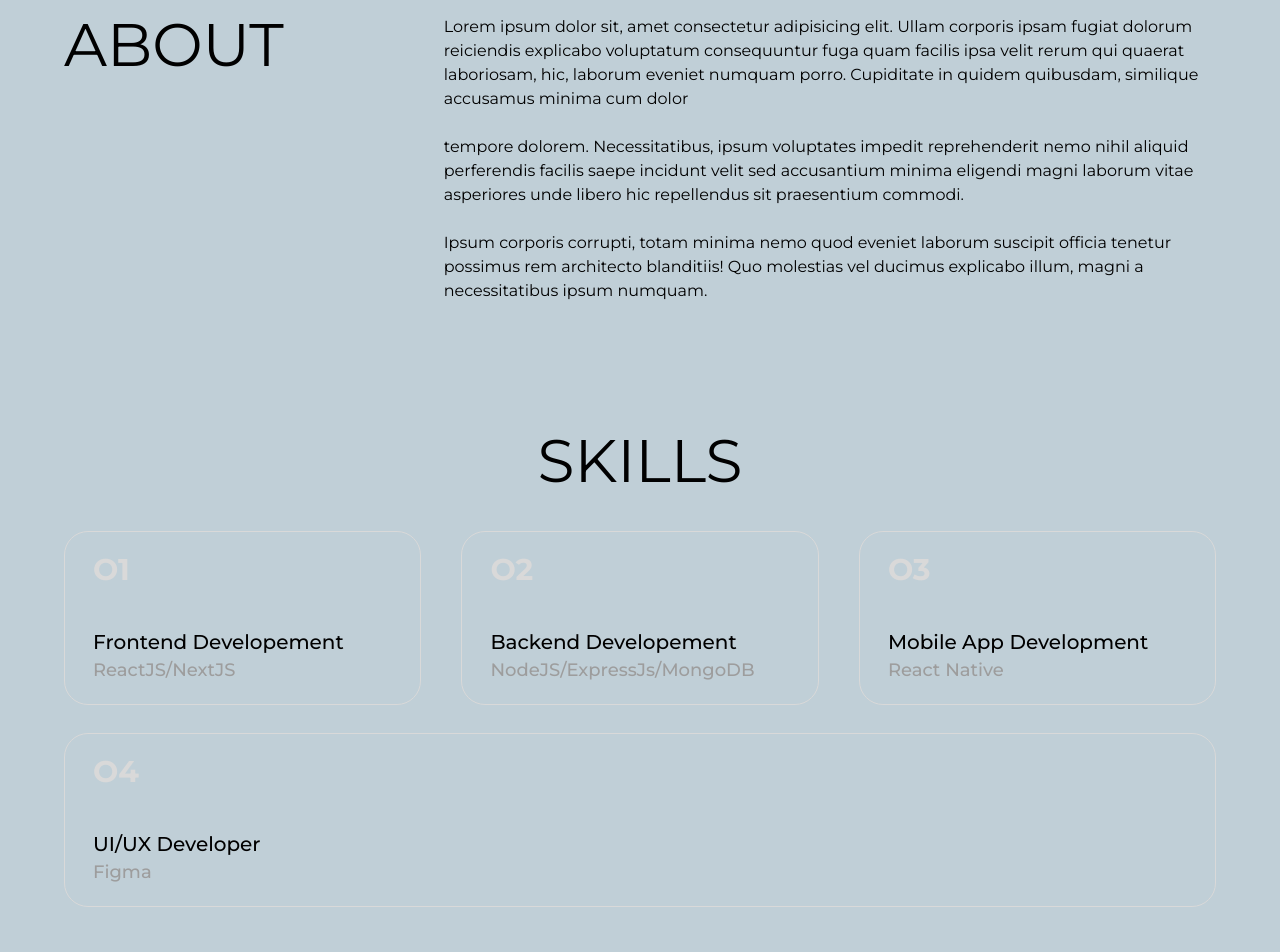
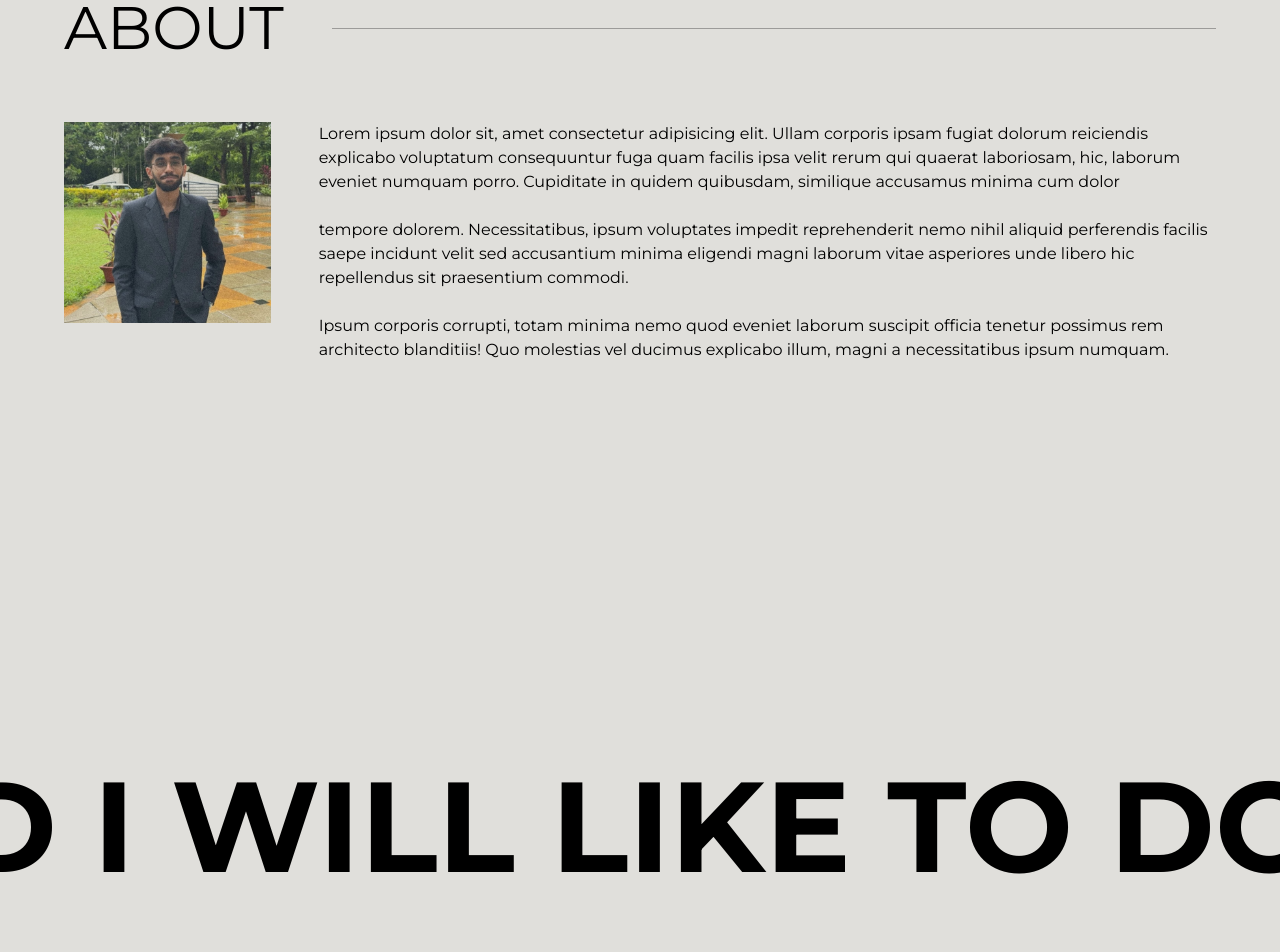
Before and after one commit to SahilMalgundkar24/Portfolio, a Next.js app: page / in a window 1280 px wide. Shown: the part 760-1712 px from the top of the page. Built offline with nearby package versions, Linux system fonts and the light colour scheme.

Commit message:
Added the Horiontal scroll

```diff
--- a/app/globals.css
+++ b/app/globals.css
@@ -14,7 +14,7 @@ body {
   font-family: "Montserrat", sans-serif;
   scrollbar-width: none;
   -ms-overflow-style: none;
-  background-color: #c0cfd7;
+  background-color: #e0dfdb;
 }
 @font-face {
   font-family: benzin-semi;
--- a/app/page.js
+++ b/app/page.js
@@ -8,27 +8,28 @@ import Navbar from "@/components/Navbar";
 import ProjectSection from "@/components/ProjectSection";
 import Skills from "@/components/Skills";
 import Footer from "@/components/Footer";
+import HorizontalScroll from "@/components/HorizontalScroll";
 
 export default function Home() {
-  const [isBgBlack, setIsBgBlack] = useState(false);
+  // const [isBgBlack, setIsBgBlack] = useState(false);
 
-  useEffect(() => {
-    const handleScroll = () => {
-      const projectSection = document.getElementById("project-section");
-      const sectionTop = projectSection?.offsetTop;
-      const scrollY = window.scrollY;
+  // useEffect(() => {
+  //   const handleScroll = () => {
+  //     const projectSection = document.getElementById("project-section");
+  //     const sectionTop = projectSection?.offsetTop;
+  //     const scrollY = window.scrollY;
 
-      // Trigger the background change when the scroll position reaches the ProjectSection
-      if (sectionTop && scrollY >= sectionTop - 100) {
-        setIsBgBlack(true);
-      } else {
-        setIsBgBlack(false);
-      }
-    };
+  //     // Trigger the background change when the scroll position reaches the ProjectSection
+  //     if (sectionTop && scrollY >= sectionTop - 100) {
+  //       setIsBgBlack(true);
+  //     } else {
+  //       setIsBgBlack(false);
+  //     }
+  //   };
 
-    window.addEventListener("scroll", handleScroll);
-    return () => window.removeEventListener("scroll", handleScroll);
-  }, []);
+  //   window.addEventListener("scroll", handleScroll);
+  //   return () => window.removeEventListener("scroll", handleScroll);
+  // }, []);
 
   return (
     <>
@@ -47,23 +48,13 @@ export default function Home() {
         </div> */}
         <Navbar />
         <Hero />
-        <div className="px-16 my-10">
-          <div className="bg-black opacity-[30%] w-full h-[1px]"></div>
-        </div>
         <About />
+        <HorizontalScroll />
         <Skills />
-        <div
-          className={`w-full pb-7 h-auto transition-colors duration-700 ${
-            isBgBlack ? "bg-[#0B0B0B]" : "bg-[#C0CFD7]"
-          }`}
-        >
-          <div id="project-section">
-            <ProjectSection />
-          </div>
-          <ImageGallery />
-          <Contact />
-          <Footer />
-        </div>
+        <ProjectSection />
+        <ImageGallery />
+        <Contact />
+        <Footer />
       </div>
     </>
   );
--- a/components/About.jsx
+++ b/components/About.jsx
@@ -5,21 +5,34 @@ import { motion } from "framer-motion";
 const About = () => {
   return (
     <>
-      <div className="px-16 py-16 w-full flex gap-40 justify-between">
-        <motion.h1
-          initial={{ opacity: 0, y: 70 }}
-          whileInView={{ opacity: 1, y: 0 }}
-          transition={{ duration: 0.9 }}
-          viewport={{ once: false }}
-          className="text-6xl w-auto"
-        >
-          ABOUT
-        </motion.h1>
+      <div className="px-16 py-16 w-full gap-40">
+        <div className="flex justify-between items-center my-16">
+          <h1 className="text-6xl w-auto">ABOUT</h1>
+          <div className="w-full ml-12">
+            <div className="bg-black opacity-[30%] w-full h-[1px]"></div>
+          </div>
+        </div>
+
+        <div className="flex w-full justify-between">
           <motion.div
             initial={{ opacity: 0, y: 70 }}
             whileInView={{ opacity: 1, y: 0 }}
             transition={{ duration: 0.9 }}
             viewport={{ once: false }}
+            className="w-1/2 h-full bg-black"
+          >
+            <img
+              src="/images/AboutMe.png"
+              alt="AboutMeImage"
+              className="object-contain"
+            />
+          </motion.div>
+          <motion.div
+            initial={{ opacity: 0, y: 70 }}
+            whileInView={{ opacity: 1, y: 0 }}
+            transition={{ duration: 0.9 }}
+            viewport={{ once: false }}
+            className="ml-12"
           >
             Lorem ipsum dolor sit, amet consectetur adipisicing elit. Ullam
             corporis ipsam fugiat dolorum reiciendis explicabo voluptatum
@@ -37,6 +50,7 @@ const About = () => {
             ipsum numquam.
           </motion.div>
         </div>
+      </div>
     </>
   );
 };
--- a/components/Hero.jsx
+++ b/components/Hero.jsx
@@ -35,6 +35,7 @@ const Hero = () => {
         <motion.div
           initial={{ opacity: 0 }}
           whileInView={{ opacity: 1 }}
+          viewport={{ once: true }}
           transition={{ duration: 3 }}
           className="w-auto h-auto py-2 px-10 font-medium border border-black rounded-lg"
         >
@@ -51,7 +52,7 @@ const Hero = () => {
               key={index}
               initial="hidden"
               whileInView="visible"
-              viewport={{ once: false, amount: 0.5 }}
+              viewport={{ once: true, amount: 0.5 }}
               transition={{ duration: 0.3, delay: index * 0.1 }}
               variants={letterAnimation}
             >
@@ -69,6 +70,7 @@ const Hero = () => {
           initial={{ opacity: 0 }}
           whileInView={{ opacity: 1 }}
           transition={{ duration: 3 }}
+          viewport={{ once: true }}
           className="w-auto h-auto py-4 px-12 font-medium border border-black rounded-lg"
         >
           <h1 className="uppercase text-lg benzin-semi">REQEST A WEBSITE</h1>
--- /dev/null
+++ b/components/HorizontalScroll.jsx
@@ -0,0 +1,28 @@
+import React, { useRef } from "react";
+import { motion, useScroll, useTransform } from "framer-motion";
+
+const HorizontalScroll = () => {
+  const containerRef = useRef(null);
+
+  const { scrollYProgress } = useScroll({
+    target: containerRef,
+    offset: ["start start", "end end"],
+  });
+
+  const x = useTransform(scrollYProgress, [0, 1], ["0%", "-100%"]);
+
+  return (
+    <section ref={containerRef} className="relative h-[300vh]">
+      <div className="sticky top-0 h-screen overflow-hidden flex items-center">
+        <motion.div style={{ x }} className="flex flex-nowrap">
+          <h1 className="text-9xl font-bold whitespace-nowrap pl-16">
+            I CREATE BLAH BLAH AND I WILL LIKE TO DO ANYTHING THING WHICH I WILL
+            LIKE
+          </h1>
+        </motion.div>
+      </div>
+    </section>
+  );
+};
+
+export default HorizontalScroll;
--- a/components/Skills.jsx
+++ b/components/Skills.jsx
@@ -4,30 +4,35 @@ const Skills = () => {
   return (
     <>
       <div className="p-16">
-        <h1 className="text-6xl text-center mb-10">SKILLS</h1>
+        <div className="flex justify-between items-center my-16">
+          <div className="w-full mr-12">
+            <div className="bg-black opacity-[30%] w-full h-[1px]"></div>
+          </div>
+          <h1 className="text-6xl w-auto">SKILLS</h1>
+        </div>
         <div className="w-full flex justify-between mb-7">
-          <div className="w-[31%] h-auto px-7 py-5 border border-[#D9D9D9] rounded-3xl">
-            <h1 className="font-bold text-3xl text-[#D9D9D9] mb-10">O1</h1>
+          <div className="w-[31%] h-auto px-7 py-5 border border-[#BEBEBE] rounded-3xl">
+            <h1 className="font-bold text-3xl text-[#BEBEBE] mb-10">O1</h1>
             <h1 className="font-medium text-xl">Frontend Developement</h1>
             <h1 className="font-medium text-lg text-[#9D9D9D]">
               ReactJS/NextJS
             </h1>
           </div>
-          <div className="w-[31%] h-auto px-7 py-5 border border-[#D9D9D9] rounded-3xl">
-            <h1 className="font-bold text-3xl text-[#D9D9D9] mb-10">O2</h1>
+          <div className="w-[31%] h-auto px-7 py-5 border border-[#BEBEBE] rounded-3xl">
+            <h1 className="font-bold text-3xl text-[#BEBEBE] mb-10">O2</h1>
             <h1 className="font-medium text-xl">Backend Developement</h1>
             <h1 className="font-medium text-lg text-[#9D9D9D]">
               NodeJS/ExpressJs/MongoDB
             </h1>
           </div>
-          <div className="w-[31%] h-auto px-7 py-5 border border-[#D9D9D9] rounded-3xl">
-            <h1 className="font-bold text-3xl text-[#D9D9D9] mb-10">O3</h1>
+          <div className="w-[31%] h-auto px-7 py-5 border border-[#BEBEBE] rounded-3xl">
+            <h1 className="font-bold text-3xl text-[#BEBEBE] mb-10">O3</h1>
             <h1 className="font-medium text-xl">Mobile App Development</h1>
             <h1 className="font-medium text-lg text-[#9D9D9D]">React Native</h1>
           </div>
         </div>
-        <div className="w-full h-auto px-7 py-5 border border-[#D9D9D9] rounded-3xl">
-          <h1 className="font-bold text-3xl text-[#D9D9D9] mb-10">O4</h1>
+        <div className="w-full h-auto px-7 py-5 border border-[#BEBEBE] rounded-3xl">
+          <h1 className="font-bold text-3xl text-[#BEBEBE] mb-10">O4</h1>
           <h1 className="font-medium text-xl">UI/UX Developer</h1>
           <h1 className="font-medium text-lg text-[#9D9D9D]">Figma</h1>
         </div>
```
Also changed, not shown: public/images/AboutMe.png (added), public/images/SahilMalgundkar.jpg (added). Lines whose indentation alone changed are shown as unchanged.
